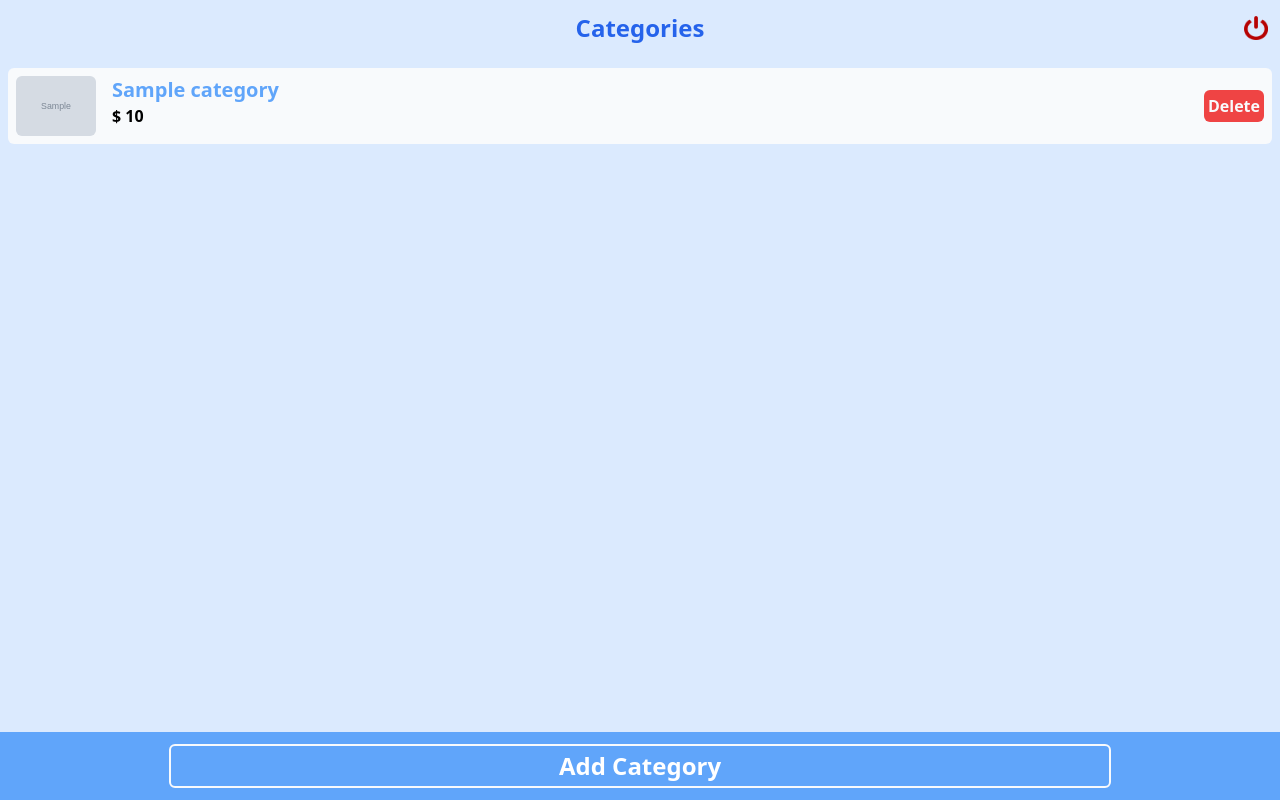
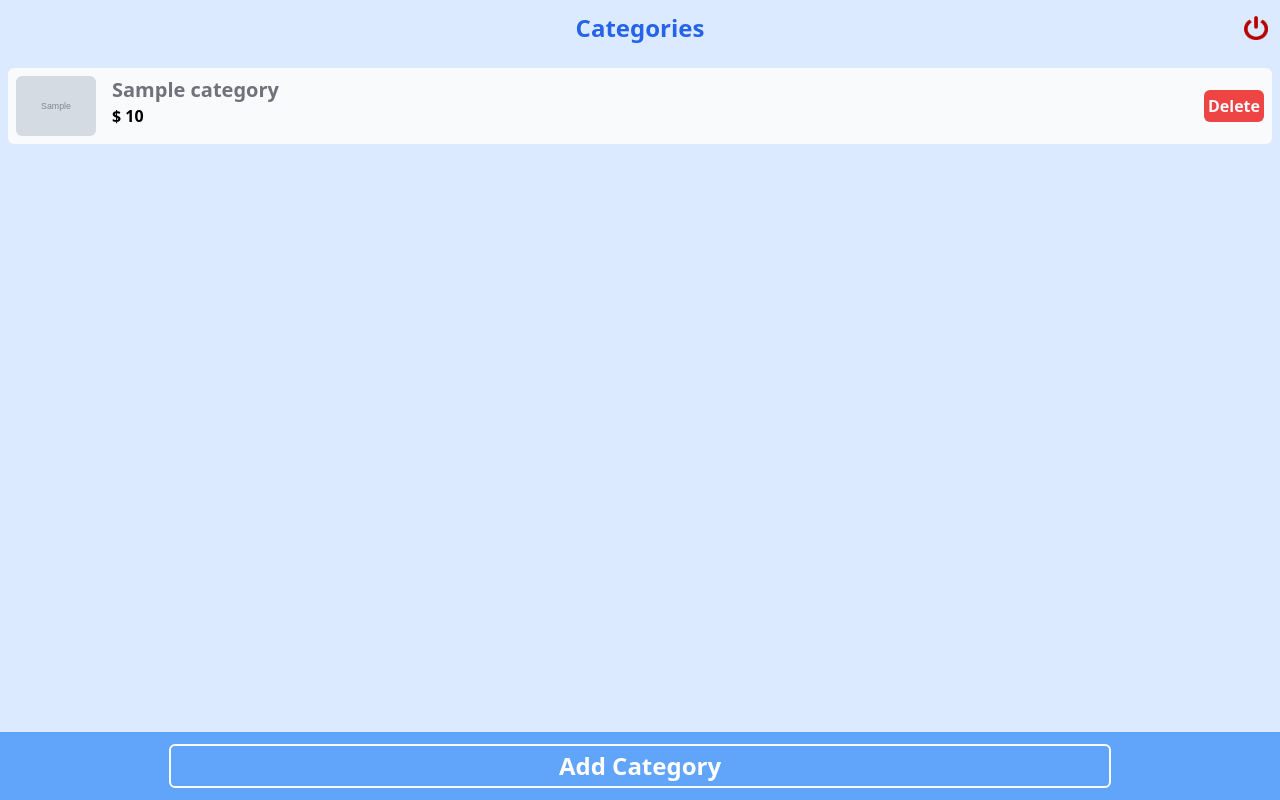
Before and after one commit to levy002/budget-app, a Rails app: page /categories in a window 1280 px wide. Run offline with Rails 7, Linux system fonts and the light colour scheme; a user stored in the database is signed in; tables that the repository leaves empty hold one stand-in row (values such as "Sample post"); grey boxes marked "Sample" are stand-in pictures; style sheets or scripts are compiled from the project's sources; some libraries are stand-ins or nearby versions.

Commit message:
Style category

```diff
--- a/app/views/categories/_category.html.erb
+++ b/app/views/categories/_category.html.erb
@@ -2,7 +2,7 @@
 <div id="<%= dom_id category %>" class="flex gap-4 flex-1">
   <img src="<%= category.icon %>" alt='Category icon' class="w-20 rounded-md" />
   <div>
-      <h3 class='text-blue-400 text-xl font-bold'>
+      <h3 class='text-zinc-500 text-xl font-bold'>
         <%= category.name %>
       </h3>
       <h3 class='font-bold'>$
```
